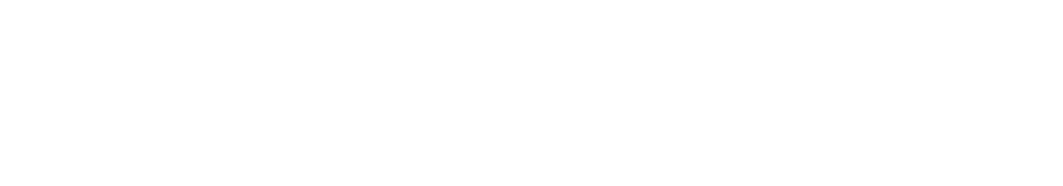
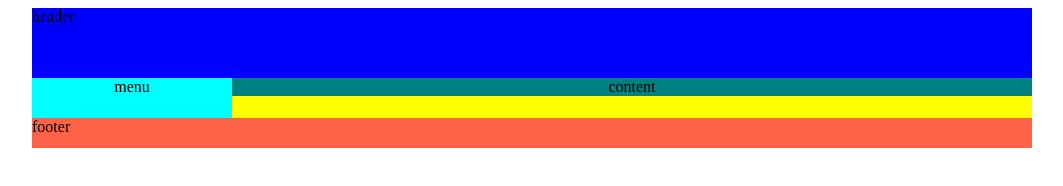
Before and after one commit to Yairandrey/claseModeloCajas, a plain HTML site: page index.html in a window 1280 px wide. Shown: the whole page, without its empty margins (108-1171 px from the left). Drawn offline with Linux system fonts and the light colour scheme.

Commit message:
Posicionamiento con Float

```diff
--- a/estilos.css
+++ b/estilos.css
@@ -0,0 +1,31 @@
+.header{
+    background-color: blue;
+    height: 70px;
+}
+.wrapper{
+    max-width: 1000px;
+    margin:0  auto;
+}
+.container{
+    background-color: yellow;
+    overflow: hidden;
+}
+.menu{
+    background-color: aqua;
+    width: 20%;
+    float:left;
+    text-align: center;
+    height: 40px;
+}
+
+.content{
+    background-color: teal;
+    width: 80%;
+    float:left;
+    text-align: center;
+}
+.footer{
+    clear:both;
+    background-color: tomato;
+    height: 30px;
+}
--- a/index.html
+++ b/index.html
@@ -1,5 +1,6 @@
 <!DOCTYPE html>
 <html lang="en">
+
 <head>
     <meta charset="UTF-8">
     <meta http-equiv="X-UA-Compatible" content="IE=edge">
@@ -7,7 +8,17 @@
     <title>Posicionamiento usando FLOAT</title>
     <link rel="stylesheet" href="estilos.css">
 </head>
+
 <body>
 
+    <div class="wrapper">
+        <div class="header">header</div>
+        <div class="container">
+            <div class="menu">menu</div>
+            <div class="content">content</div>
+        </div>
+        <div class="footer">footer</div>
+    </div>
 </body>
+
 </html>
```
